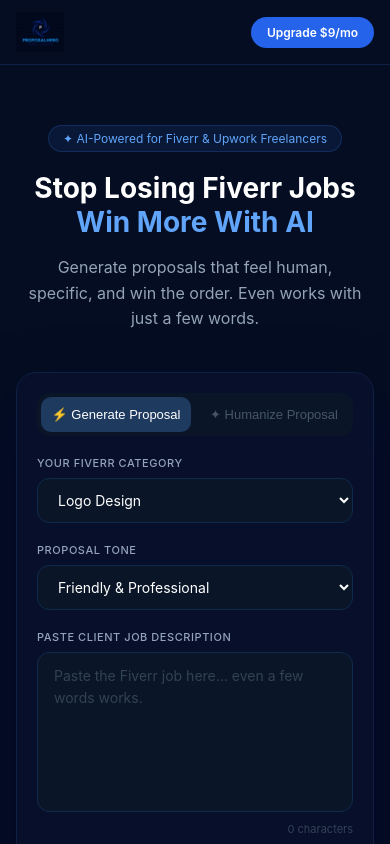
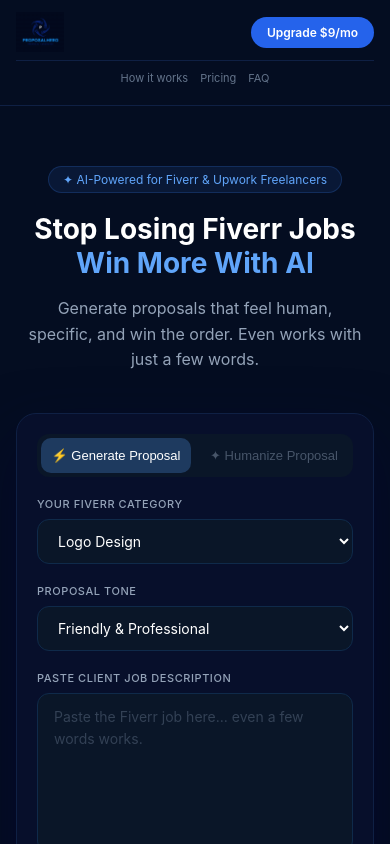
Before and after one commit to HafeezKhan098/proposalhero, a Next.js app: page / in a window 390 px wide. Shown: the top 844 px of the page. Built offline with nearby package versions, Linux system fonts and the light colour scheme.

Commit message:
fixed mobile nav

```diff
--- a/app/globals.css
+++ b/app/globals.css
@@ -21,6 +21,8 @@ body {
   justify-content: space-between;
   padding: 16px 24px;
   border-bottom: 1px solid #0f2044;
+  flex-wrap: wrap;
+  gap: 8px;
 }
 
 .logo {
@@ -579,8 +581,37 @@ textarea::placeholder {
 }
 
 @media (max-width: 600px) {
+  .nav {
+    padding: 12px 16px;
+    flex-wrap: wrap;
+  }
+
   .nav-links {
-    display: none;
+    order: 3;
+    width: 100%;
+    justify-content: center;
+    display: flex;
+    gap: 16px;
+    padding-bottom: 8px;
+    border-top: 1px solid #0f2044;
+    padding-top: 10px;
+  }
+
+  .nav-link {
+    font-size: 12px;
+  }
+
+  .before-after {
+    grid-template-columns: 1fr;
+  }
+
+  .section {
+    padding: 60px 16px;
+  }
+
+  .final-cta {
+    padding: 40px 20px;
+    margin: 0 16px 60px;
   }
 }
 
```
